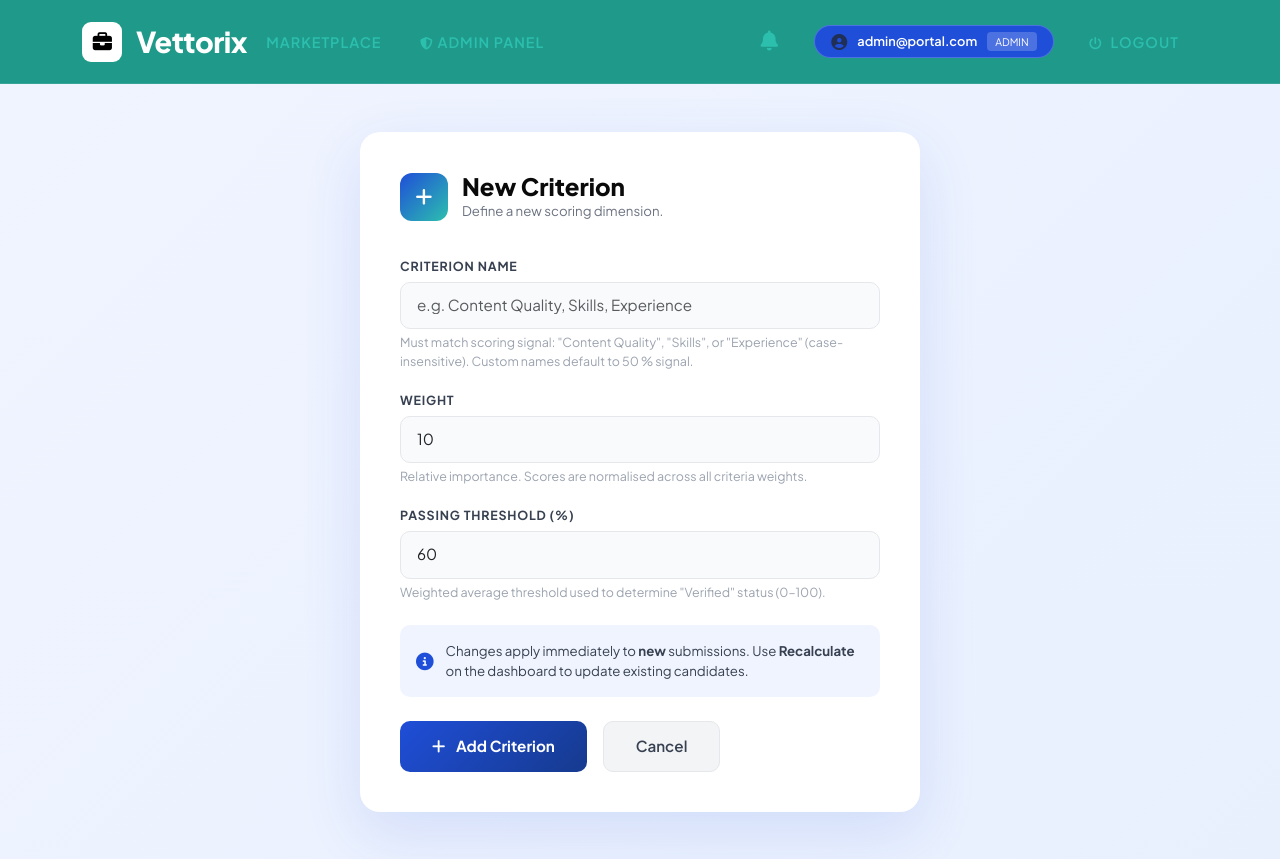
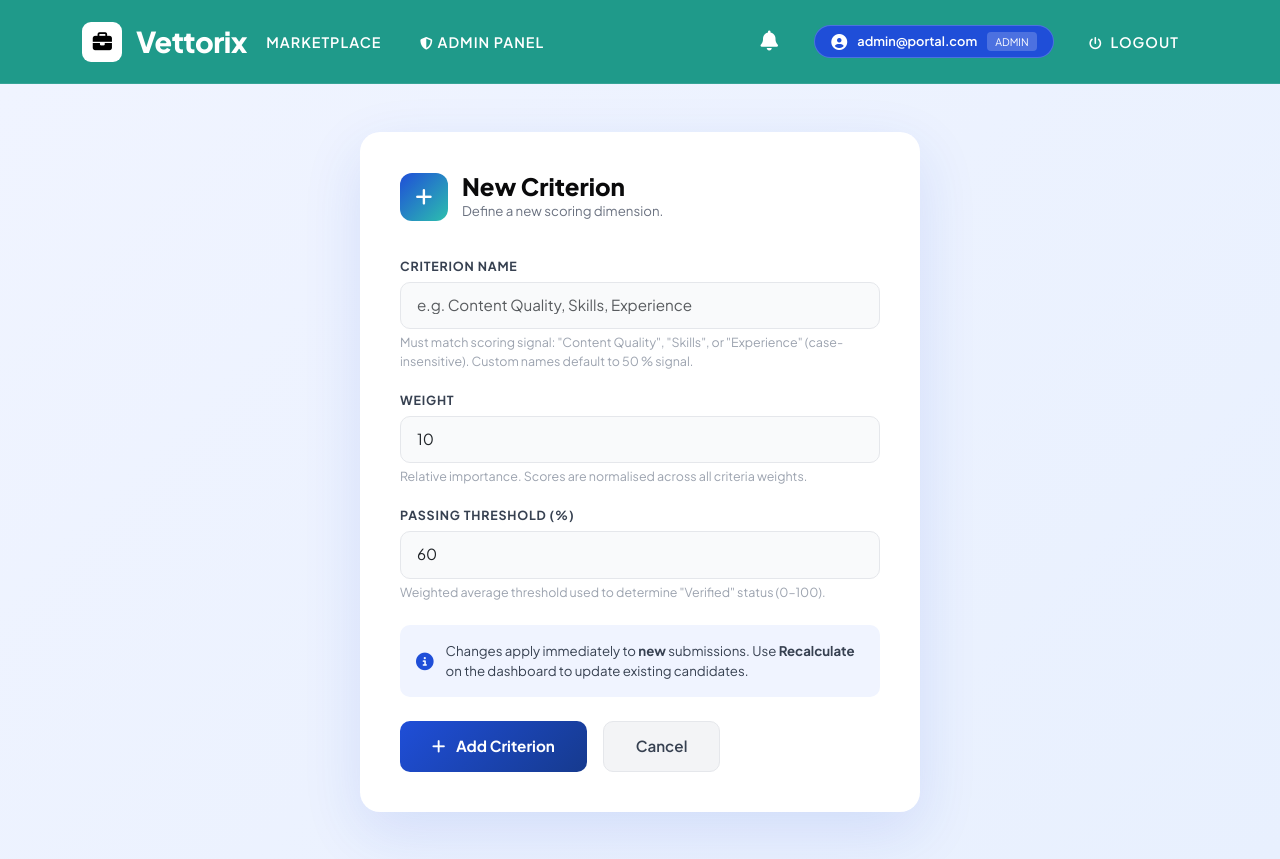
Before and after one commit to RootRace/demo-job-portal-application, a Flask app: page /admin/criteria/add in a window 1280 px wide. Shown: the top 859 px of the page. Run offline with Flask 3, Linux system fonts and the light colour scheme; a user stored in the database is signed in; data comes from the database, SQL or seed files in the repository; both versions use the stored data as it was after the commit; data that the repository does not hold is empty.

Commit message:
style: update navigation link colors and user icon for improved visibility

```diff
--- a/app/templates/base.html
+++ b/app/templates/base.html
@@ -64,7 +64,7 @@
         }
 
         .nav-link-exec {
-            color: var(--text-muted) !important;
+            color: #ffffff !important;
             font-weight: 600;
             font-size: 0.9rem;
             text-transform: uppercase;
@@ -75,7 +75,8 @@
         }
 
         .nav-link-exec:hover, .nav-link-exec.active {
-            color: #fff !important;
+            color: #ffffff !important;
+            opacity: 0.8;
         }
 
         /* --- User Profile Badge in Nav (updated to teal with subtle border) --- */
@@ -254,7 +255,7 @@
 
                         <li class="nav-item me-lg-3 mb-3 mb-lg-0">
                             <div class="nav-user-context">
-                                <i class="fas fa-user-circle text-muted"></i>
+                                <i class="fas fa-user-circle text-white"></i>
                                 <span class="user-email-text">{{ session.email }}</span>
                                 <span class="role-indicator">{{ session.role }}</span>
                             </div>
```
Also changed, not shown: jobs.db.
